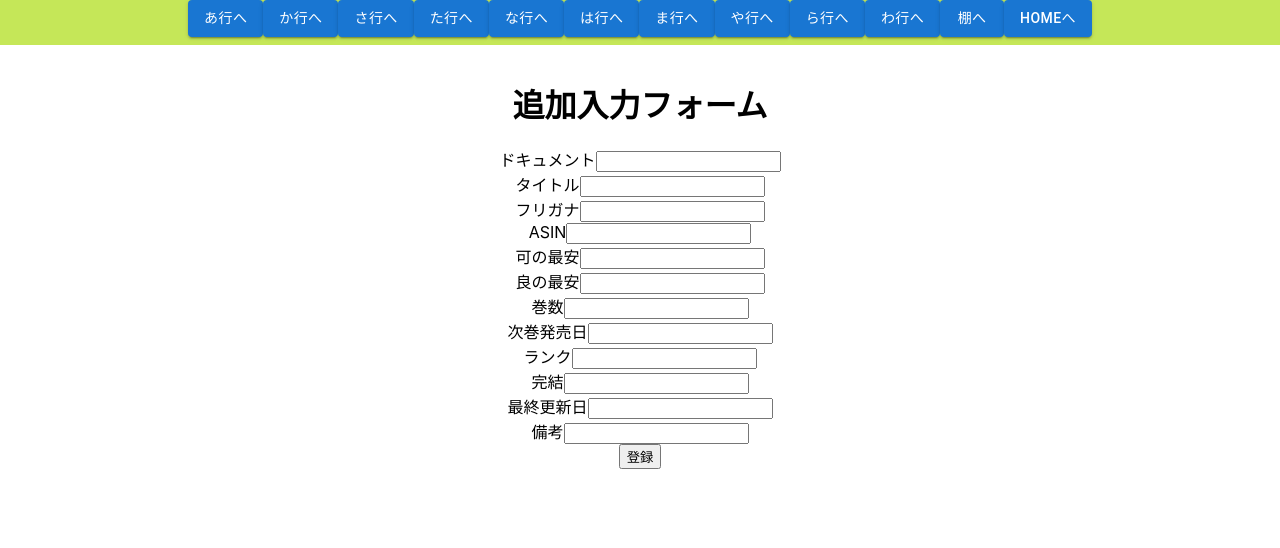
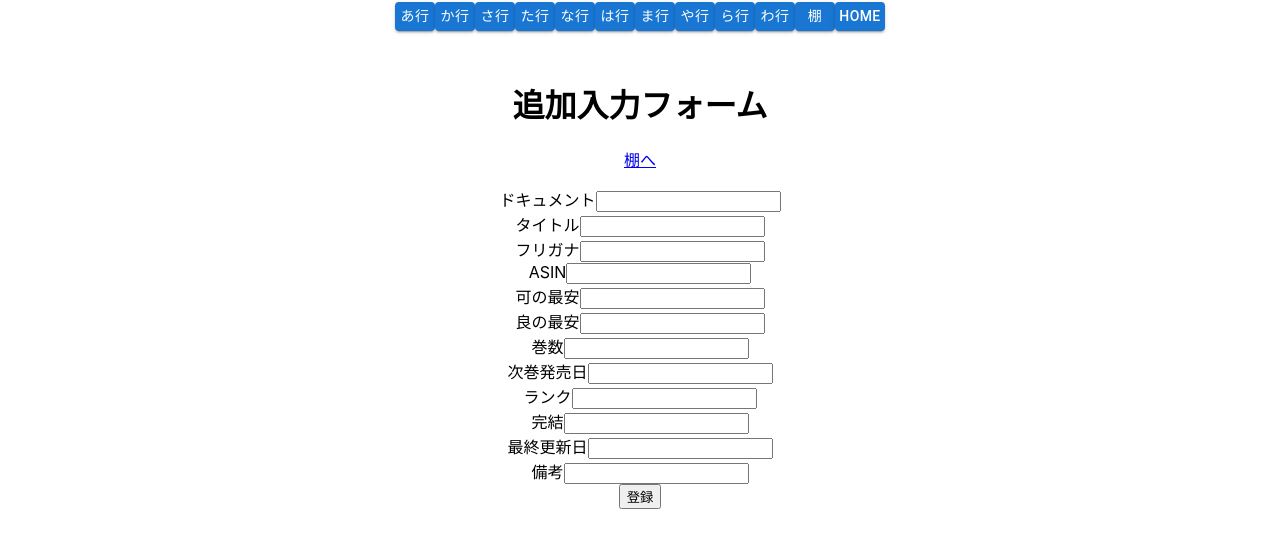
Before and after one commit to yorisanteam/react-list, a React (Create React App) app: page /Edit in a window 1280 px wide. Shown: the top 548 px of the page. Built offline with nearby package versions, Linux system fonts and the light colour scheme; no server answers; the database is empty.

Commit message:
編集まで可能＋見た目少し整えた

```diff
--- a/src/components/Edit.jsx
+++ b/src/components/Edit.jsx
@@ -1,13 +1,11 @@
 import React, { useEffect } from 'react'
 import { useState } from 'react';
 import { db,} from '../firebase.js';
-import {doc, QuerySnapshot, setDoc } from 'firebase/firestore'
-import {collection, getDocs} from 'firebase/firestore'
-
+import {doc, getDoc, setDoc, } from 'firebase/firestore'
+import { Link, } from 'react-router-dom';
+// import {collection, updateDoc, QuerySnapshot } from 'firebase/firestore'
 
 function Edit() {
-    const [shelfComic, setShelfComic] = useState([]);
-    const [isCompleted, toggleCompleted] = useState(false);
     const [text, setText] = useState("");
     const [document, setDocument] = useState("");
     const [title, setTitle] = useState("");
@@ -18,18 +16,40 @@ function Edit() {
     const [volume, setVolume] = useState("");
     const [nextVolumeDay, setNextVolumeDay] = useState("");
     const [rank, setRank] = useState("");
+    const [isCompleted, setIsCompleted] = useState("");
     const [note, setNote] = useState("");
     const [lastUpdateDay, setLastUpdateDay] = useState("");
     let urlid = window.location.pathname.split('/Edit')[1];
 
+    // useEffect(() => {
+    //     const shelfComicRef = collection(db, 'shelfComic');
+    //     getDocs(shelfComicRef).then((QuerySnapshot) => {
+    //         setShelfComic(
+    //             QuerySnapshot.docs.map((doc) => ({...doc.data(),id:doc.id }))
+    //         );
+    //     });
+    // },[]);
+
     useEffect(() => {
-        const shelfComicRef = collection(db, 'shelfComic');
-        getDocs(shelfComicRef).then((QuerySnapshot) => {
-            setShelfComic(
-                QuerySnapshot.docs.map((doc) => ({...doc.data(),id:doc.id }))
-            );
-        });
-    },[]);
+        if(urlid !== ""){
+            const shelfComicRef = doc(db, 'shelfComic', urlid);
+            getDoc(shelfComicRef).then((snapShot) => {
+                const shelfDocs = snapShot._document.data.value.mapValue.fields
+                setDocument(urlid);
+                setTitle(shelfDocs.title.stringValue);
+                setSubtitle(shelfDocs.subtitle.stringValue);
+                setAsin(shelfDocs.asin.stringValue);
+                setAcceptPrice(shelfDocs.acceptPrice.integerValue);
+                setGoodPrice(shelfDocs.goodPrice.integerValue);
+                setVolume(shelfDocs.volume.integerValue);
+                setNextVolumeDay(shelfDocs.nextVolumeDay.stringValue);
+                setRank(shelfDocs.rank.stringValue);
+                setIsCompleted(shelfDocs.isCompleted.stringValue);
+                setNote(shelfDocs.note.stringValue);
+                setLastUpdateDay(shelfDocs.lastUpdateDay.stringValue);
+            })
+        }
+    },[])
 
 
     if(urlid !== ""){
@@ -43,7 +63,7 @@ function Edit() {
             goodPrice,nextVolumeDay,rank,isCompleted,lastUpdateDay,note
             } = event.target.elements;
         const shelfDocumentRef = doc(db,'shelfComic',(text));
-        const documentRef = await setDoc(shelfDocumentRef,
+        await setDoc(shelfDocumentRef,
             {
                 title:title.value,subtitle:subtitle.value,
                 volume:volume.value,asin:asin.value,
@@ -54,86 +74,61 @@ function Edit() {
             });
     };
 
-    // useEffect(() => {
-    //     if(urlid !== ""){
-    //         const shelfComicRef = doc(db, 'shelfComic');
-    //         // getDocs(shelfComicRef).then((QuerySnapshot) => {
-    //         //     setShelfComic(
-    //         //         QuerySnapshot.docs.map((doc) => ({...doc.data(),id:doc.id }))
-    //         //     );
-    //         // });
-    //         console.log(urlid + 'だよ')
-    //         // const docSnap = getDoc(shelfComicRef);
-    //         // const product = docSnap.data()
-    //         // setDocument(product.document)
-    //         // setTitle(product.title)
-    //         // setSubtitle(product.subtitle)
-    //         // setAsin(product.asin)
-    //         // setAcceptPrice(product.acceptPrice)
-    //         // setGoodPrice(product.goodPrice)
-    //         // setVolume(product.volume)
-    //         // setNextVolumeDay(product.nextVolumeDay)
-    //         // setRank(product.rank)
-    //         // setNote(product.note)
-    //         // setLastUpdateDay(product.lastUpdateDay)
-    //     }
-    // },[])
-
 
   return (
     <div className='shelfEdit'>
        <form onSubmit={handleSubmit} className="inputForm">
-            <div><h1>追加入力フォーム</h1></div>
+            <div><h1>追加入力フォーム</h1><p><Link to={'/Shelf'}>棚へ</Link></p></div>
             <div>
                 <label>ドキュメント</label>
-                <input name="document" type="tex" onChange={(event) => setText(event.target.value)} />
+                <input name="document" type="tex" onChange={(event) => setText(event.target.value)} placeholder={document} />
             </div>
             <div>
                 <label>タイトル</label>
-                <input name="title" type="text" />
+                <input name="title" type="text" placeholder={title} />
             </div>
             <div>
                 <label>フリガナ</label>
-                <input name="subtitle" type="text" />
+                <input name="subtitle" type="text" placeholder={subtitle} />
             </div>
             <div>
                 <label>ASIN</label>
-                <input name="asin" type="text" />
+                <input name="asin" type="text" placeholder={asin} />
             </div>
             <div>
                 <label>可の最安</label>
-                <input name="acceptPrice" type="number" />
+                <input name="acceptPrice" type="number" placeholder={acceptPrice} />
             </div>
             <div>
                 <label>良の最安</label>
-                <input name="goodPrice" type="number" />
+                <input name="goodPrice" type="number" placeholder={goodPrice} />
             </div>
             <div>
                 <label>巻数</label>
-                <input name="volume" type="number" />
+                <input name="volume" type="number" placeholder={volume} />
             </div>
             <div>
                 <label>次巻発売日</label>
-                <input name="nextVolumeDay" type="text" />
+                <input name="nextVolumeDay" type="text" placeholder={nextVolumeDay} />
             </div>
             <div>
                 <label>ランク</label>
-                <input name="rank" type="text" />
+                <input name="rank" type="text" placeholder={rank} />
             </div>
             <div>
                 <label>完結</label>
-                <input name="isCompleted" type="text" />
+                <input name="isCompleted" type="text" placeholder={isCompleted} />
             </div>
             <div>
                 <label>最終更新日</label>
-                <input name="lastUpdateDay" type="text" />
+                <input name="lastUpdateDay" type="text" placeholder={lastUpdateDay} />
             </div>
             <div>
                 <label>備考</label>
-                <input name="note" type="text" />
+                <input name="note" type="text" placeholder={note} />
             </div>
             <div>
-                <button onClick={() => handleSubmit()}>登録</button>
+                <button onClick={() => handleSubmit}>登録</button>
             </div>
         </form>
     </div>
--- a/src/components/Home.jsx
+++ b/src/components/Home.jsx
@@ -17,7 +17,7 @@ function Home() {
             <p>{<Link to={'/RA'}>ら行へ</Link>}</p>
             <p>{<Link to={'/WA'}>わ行へ</Link>}</p>
             <p>{<Link to={'/Shelf'}>棚へ</Link>}</p>
-            <p>{<Link to={'/Edit'}>編集へ</Link>}</p>
+            <p>{<Link to={'/Edit'}>追加する</Link>}</p>
         </div>
     </div>
   )
--- a/src/components/Sidebar.jsx
+++ b/src/components/Sidebar.jsx
@@ -5,19 +5,19 @@ import Button from '@mui/material/Button';
 function Sidebar(props) {
 
   return (
-      <div>
-        <Button variant="contained" href="/A/">あ行へ</Button>
-        <Button variant="contained" href="/KA/">か行へ</Button>
-        <Button variant="contained" href="/SA/">さ行へ</Button>
-        <Button variant="contained" href="/TA/">た行へ</Button>
-        <Button variant="contained" href="/NA/">な行へ</Button>
-        <Button variant="contained" href="/HA/">は行へ</Button>
-        <Button variant="contained" href="/MA/">ま行へ</Button>
-        <Button variant="contained" href="/YA/">や行へ</Button>
-        <Button variant="contained" href="/RA/">ら行へ</Button>
-        <Button variant="contained" href="/WA/">わ行へ</Button>
-        <Button variant="contained" href="/Shelf/">棚へ</Button>
-        <Button variant="contained" href="/">HOMEへ</Button>
+      <div className='Sidebar'>
+        <Button variant="contained" sx={{padding:"2px",minWidth:"40px"}}  href="/A/">あ行</Button>
+        <Button variant="contained" sx={{padding:"2px",minWidth:"40px"}} href="/KA/">か行</Button>
+        <Button variant="contained" sx={{padding:"2px",minWidth:"40px"}} href="/SA/">さ行</Button>
+        <Button variant="contained" sx={{padding:"2px",minWidth:"40px"}} href="/TA/">た行</Button>
+        <Button variant="contained" sx={{padding:"2px",minWidth:"40px"}} href="/NA/">な行</Button>
+        <Button variant="contained" sx={{padding:"2px",minWidth:"40px"}} href="/HA/">は行</Button>
+        <Button variant="contained" sx={{padding:"2px",minWidth:"40px"}} href="/MA/">ま行</Button>
+        <Button variant="contained" sx={{padding:"2px",minWidth:"40px"}} href="/YA/">や行</Button>
+        <Button variant="contained" sx={{padding:"2px",minWidth:"40px"}} href="/RA/">ら行</Button>
+        <Button variant="contained" sx={{padding:"2px",minWidth:"40px"}} href="/WA/">わ行</Button>
+        <Button variant="contained" sx={{padding:"2px",minWidth:"40px"}} href="/Shelf/">棚</Button>
+        <Button variant="contained" sx={{padding:"2px",minWidth:"50px"}} href="/">HOME</Button>
     </div>
   )
 }
--- a/src/index.css
+++ b/src/index.css
@@ -33,15 +33,17 @@ code {
 
 .outside{
   position: fixed;
-  background-color: rgba(169, 219, 5, 0.667);
+  /* background-color: rgba(169, 219, 5, 0.667); */
   left: 50%;
   width: 100%;
-  height: 5.6%;
+  height: 10.0%;
   transform: translateX(-50%);
+  padding:2px;
 }
 .sidebar{
   z-index: 1;
 }
+
 
 .contents{
   padding-top:30px;
@@ -60,6 +62,11 @@ code {
   margin-top:50px;
 }
 
+.cardContent{
+  padding-left:0;
+  margin:2px;
+}
+
 
 .lists {
   display: flex;
@@ -76,10 +83,6 @@ code {
   text-align: left;
 }
 
-.css-46bh2p-MuiCardContent-root:last-child{
-  padding:5px;
-  padding-bottom: 5px;
-}
 
 
 .shelfEdit{
```
Also changed, not shown: src/components/Shelf.jsx (+36 -38 lines), 1 other file (tests, documents, lock files or other folders).
